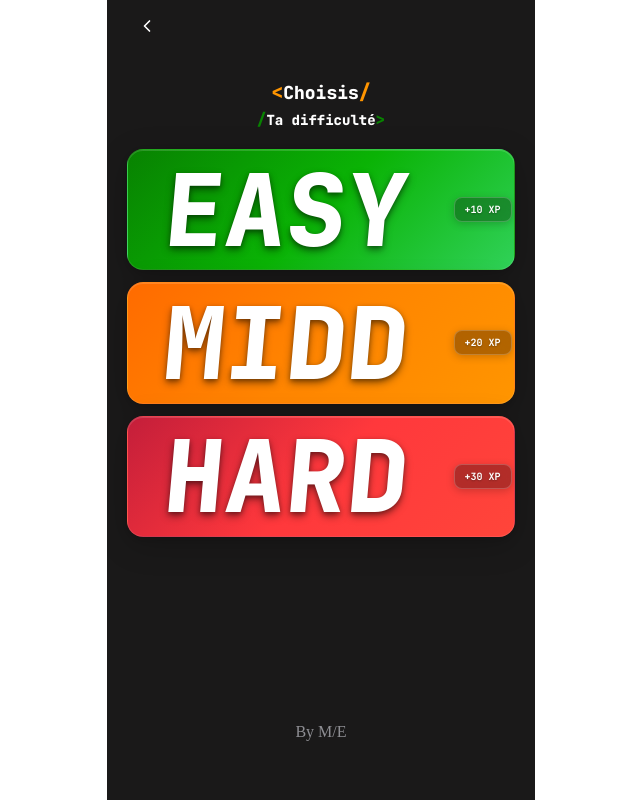
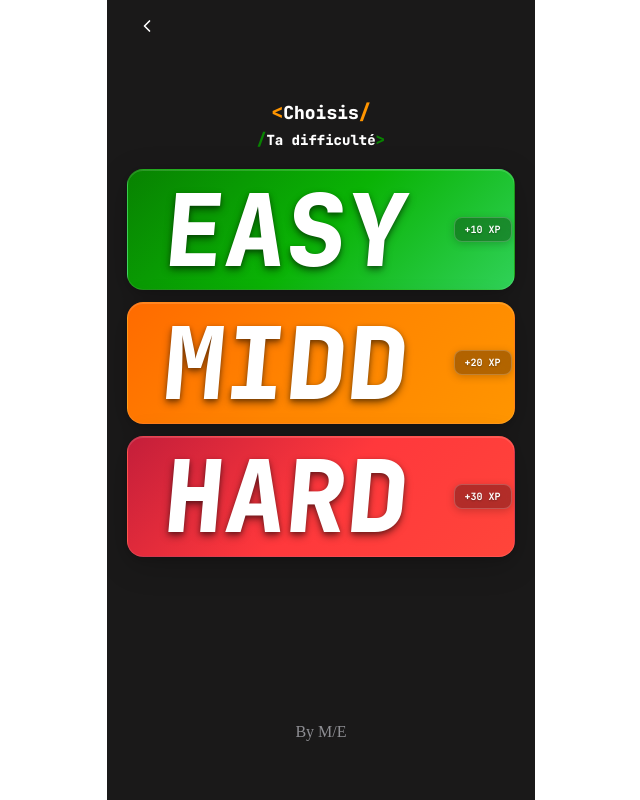
Before and after one commit to matjussu/RidKod, a React (Vite) app: page /difficulty in a window 1280 px wide. Shown: the whole page, without its empty margins (319-959 px from the left). Built offline with nearby package versions, Linux system fonts and the light colour scheme; no server answers; a web font is replaced by a local one.

Commit message:
fix: Increase vertical spacing to fill screen properly

```diff
--- a/src/styles/Difficulty.css
+++ b/src/styles/Difficulty.css
@@ -87,8 +87,8 @@
 /* Header Section */
 .header-section {
   text-align: center;
-  margin-top: 60px;
-  margin-bottom: 32px;
+  margin-top: 80px;
+  margin-bottom: 48px;
   opacity: 0;
   transform: translateY(20px);
   animation: slideInUp 0.8s cubic-bezier(0.25, 0.46, 0.45, 0.94) 0.2s forwards;
@@ -130,6 +130,7 @@
   flex-direction: column;
   gap: 16px;
   width: 100%;
+  margin-bottom: 32px;
   opacity: 0;
   transform: translateY(30px);
   animation: slideInUp 0.8s cubic-bezier(0.25, 0.46, 0.45, 0.94) 0.4s forwards;
--- a/src/styles/Home.css
+++ b/src/styles/Home.css
@@ -50,7 +50,7 @@
 .logo-container {
   width: 260px;
   height: auto;
-  margin-bottom: 24px;
+  margin-bottom: 32px;
   margin-top: 0;
   flex-shrink: 0;
   opacity: 0;
@@ -71,7 +71,7 @@
   gap: 12px;
   width: 100%;
   max-width: 100%;
-  margin-bottom: 16px;
+  margin-bottom: 24px;
   flex-shrink: 0;
   opacity: 0;
   transform: translateY(30px);
@@ -175,7 +175,7 @@
   color: #FFFFFF;
   touch-action: manipulation;
   -webkit-tap-highlight-color: transparent;
-  margin-bottom: 16px;
+  margin-bottom: 24px;
   flex-shrink: 0;
   text-transform: uppercase;
   letter-spacing: 0.5px;
--- a/src/styles/Language.css
+++ b/src/styles/Language.css
@@ -87,8 +87,8 @@
 /* Header Section */
 .header-section {
   text-align: center;
-  margin-top: 60px;
-  margin-bottom: 40px;
+  margin-top: 80px;
+  margin-bottom: 48px;
   opacity: 0;
   transform: translateY(20px);
   animation: slideInUp 0.8s cubic-bezier(0.25, 0.46, 0.45, 0.94) 0.2s forwards;
@@ -131,7 +131,7 @@
   gap: 20px;
   width: 100%;
   max-width: 100%;
-  margin-bottom: 20px;
+  margin-bottom: 32px;
   opacity: 0;
   transform: translateY(30px);
   animation: slideInUp 0.8s cubic-bezier(0.25, 0.46, 0.45, 0.94) 0.4s forwards;
```
